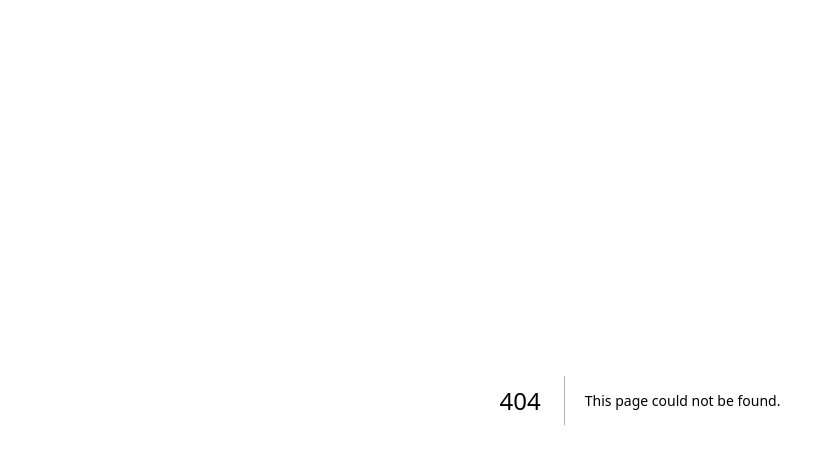
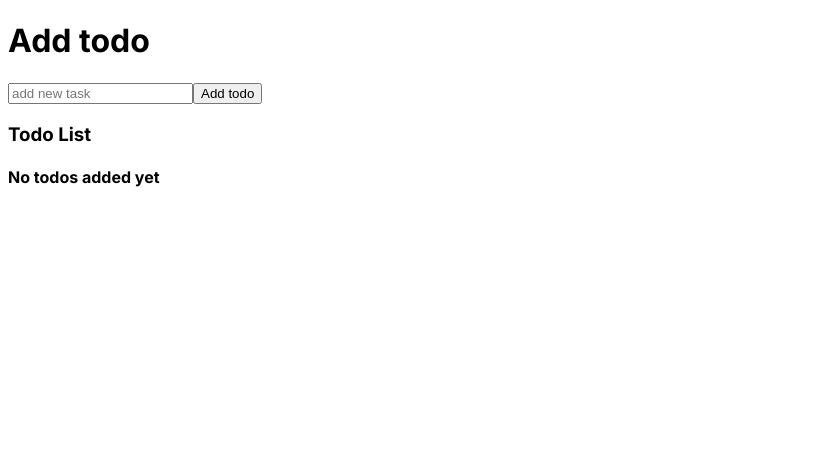
Before and after one commit to Shahrukh-elRed/next-js-redux-toolkit-demo, a Next.js app: page /todolist in a window 1280 px wide. Before the commit this address had no page. Shown: the top 464 px of the page, without its empty margins (0-835 px from the left). Built offline with nearby package versions, Linux system fonts and the light colour scheme.

Commit message:
get redux data in same component

```diff
--- a/src/app/components/AddUsers.js
+++ b/src/app/components/AddUsers.js
@@ -23,7 +23,12 @@ const AddUsers = () => {
                 onChange={(e) => setName(e.target.value)}
             />
             <button onClick={userDispatch} className="add-user-btn">Add User</button>
+            <br />
+            <br />
             <Link href="/removeuser">Remove User</Link>
+            <br />
+            <br />
+            <Link href="/todolist">Go to Todo Page</Link>
         </div>
     )
 }
--- a/src/app/globals.css
+++ b/src/app/globals.css
@@ -1,5 +1,5 @@
 .add-user {
-    height: 200px;
+    height: 300px;
     padding: 10px;
     border: 1px solid orange;
     padding-left: 50px;
--- /dev/null
+++ b/src/app/todolist/page.js
@@ -0,0 +1,35 @@
+"use client"
+import { useState } from "react"
+import { useDispatch, useSelector } from "react-redux"
+import { addTodos } from "../redux/todoSlice"
+
+const Todolist = () => {
+    const dispatch = useDispatch()
+    const todoData = useSelector((data) => data.todosData.todos)
+    const [todo, setTodo] = useState("")
+
+    const addTodo = () => {
+        dispatch(addTodos(todo))
+        setTodo("")
+    }
+
+    return (
+        <div>
+            <h1>Add todo</h1>
+            <input type="text"
+            placeholder="add new task"
+            value={todo}
+            onChange={(e) => setTodo(e.target.value)} />
+            <button onClick={addTodo}>Add todo</button>
+            <h3>Todo List</h3>
+            {
+                todoData.length ? todoData.map((todo) =>
+                    <h4 key={todo.id + Math.random()}>{todo.name}</h4>
+                ) :
+                <h4>No todos added yet</h4>
+            }
+        </div>
+    )
+}
+
+export default Todolist
```
